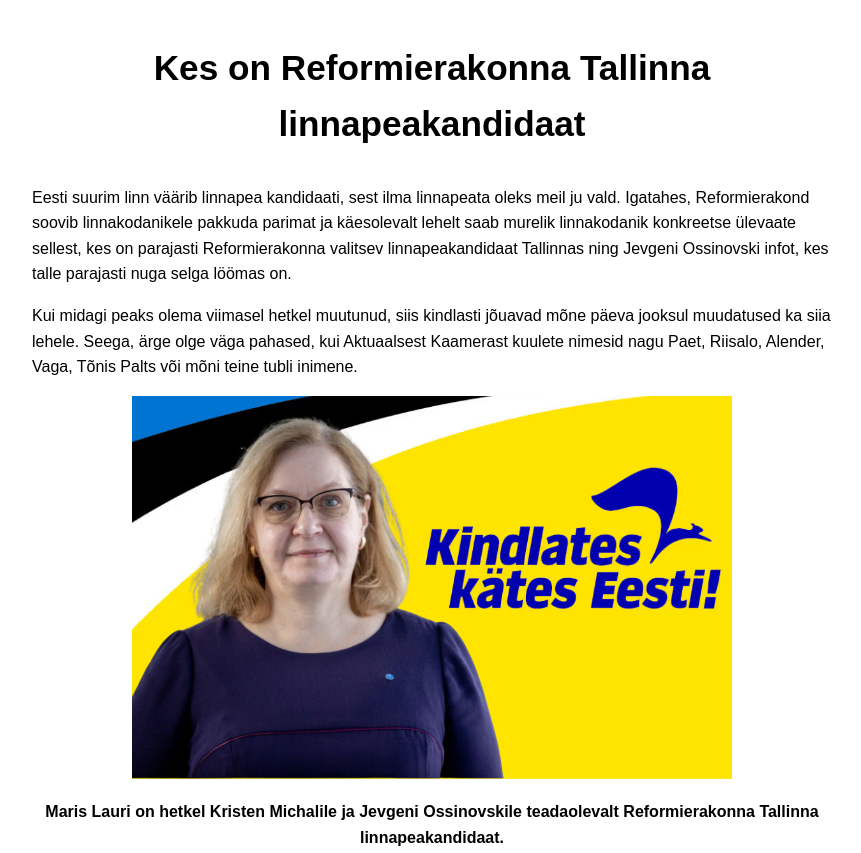
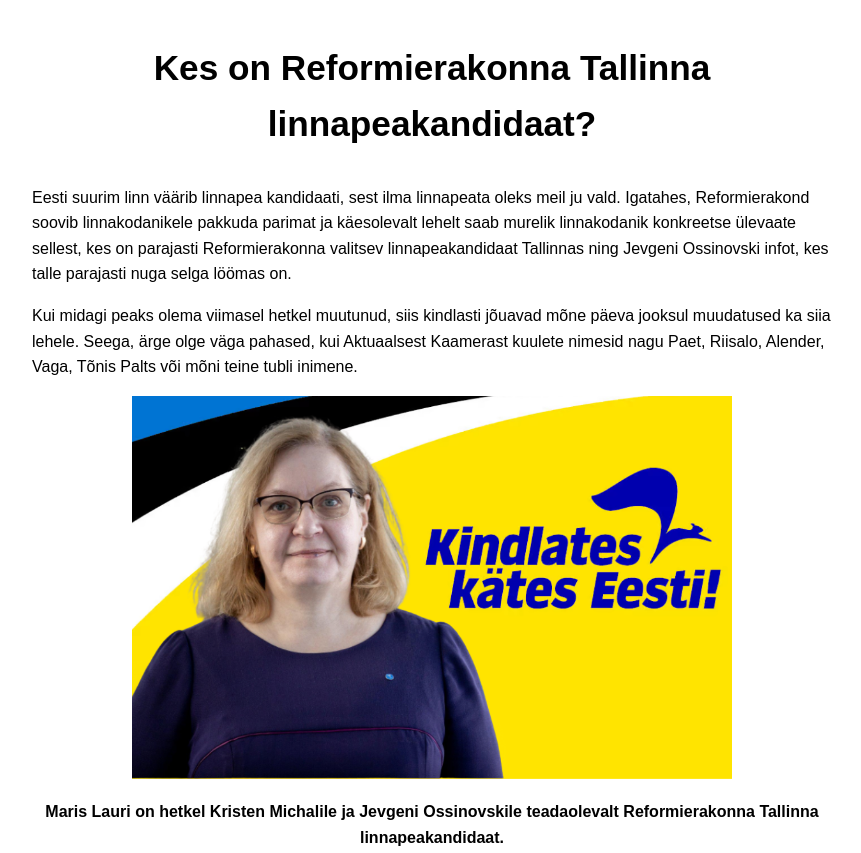
Before and after one commit to martisoosaar/reformierakonnatallinnalinnapeakandidaat, a plain HTML site: page index.html in a window 1280 px wide. Shown: the top 853 px of the page, without its empty margins (208-1069 px from the left). Drawn offline with Linux system fonts and the light colour scheme.

Commit message:
Update index.html

```diff
--- a/index.html
+++ b/index.html
@@ -31,7 +31,7 @@
 </head>
 <body>
 
-    <h1>Kes on Reformierakonna Tallinna linnapeakandidaat</h1>
+    <h1>Kes on Reformierakonna Tallinna linnapeakandidaat?</h1>
     <p>Eesti suurim linn väärib linnapea kandidaati, sest ilma linnapeata oleks meil ju vald. Igatahes, Reformierakond soovib linnakodanikele pakkuda parimat ja käesolevalt lehelt saab murelik linnakodanik konkreetse ülevaate sellest, kes on parajasti Reformierakonna valitsev linnapeakandidaat Tallinnas ning Jevgeni Ossinovski infot, kes talle parajasti nuga selga löömas on. </p>
 
         <P>Kui midagi peaks olema viimasel hetkel muutunud, siis kindlasti jõuavad mõne päeva jooksul muudatused ka siia lehele. Seega, ärge olge väga pahased, kui Aktuaalsest Kaamerast kuulete nimesid nagu Paet, Riisalo, Alender, Vaga, Tõnis Palts või mõni teine tubli inimene.</P>
```
